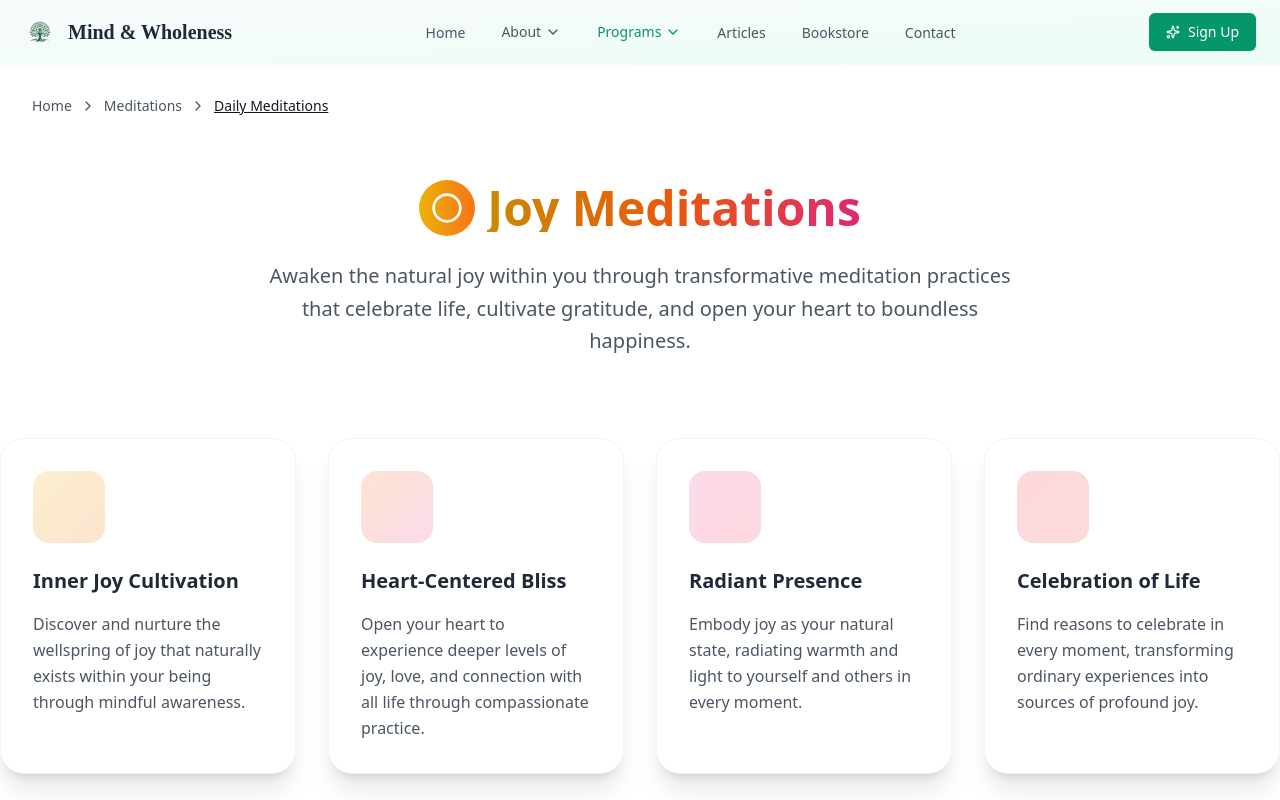
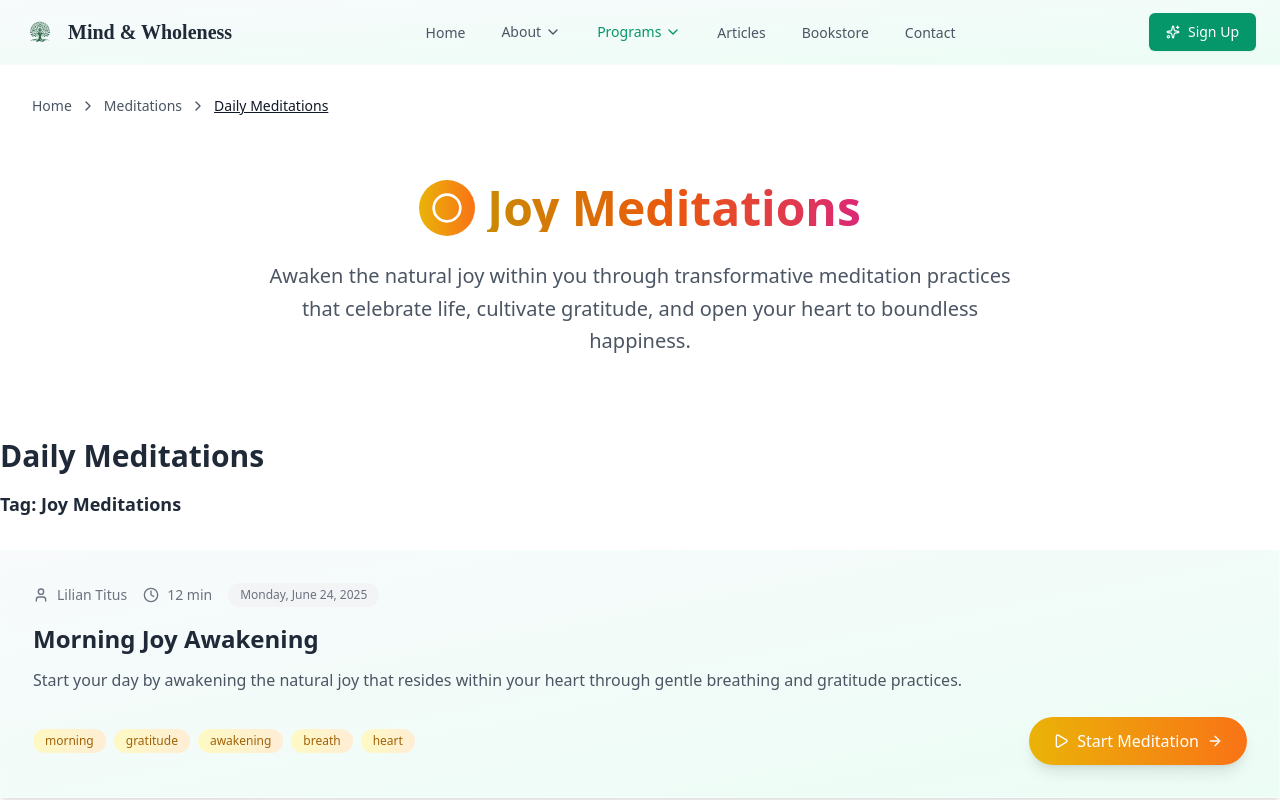
Before and after one commit to eldoJr/mind-and-wholeness, a React (Vite) app: page /programs/meditations/joy in a window 1280 px wide. Shown: the top 800 px of the page. Built offline with nearby package versions, Linux system fonts and the light colour scheme.

Commit message:
add: healing-3

```diff
--- a/src/components/sections/programs/meditations/topic/joy.tsx
+++ b/src/components/sections/programs/meditations/topic/joy.tsx
@@ -39,28 +39,7 @@ const JoyMeditations = () => {
     }
   ];
 
-  const practices = [
-    {
-      icon: <Smile className="w-10 h-10" />,
-      title: "Inner Joy Cultivation",
-      description: "Discover and nurture the wellspring of joy that naturally exists within your being through mindful awareness."
-    },
-    {
-      icon: <Heart className="w-10 h-10" />,
-      title: "Heart-Centered Bliss",
-      description: "Open your heart to experience deeper levels of joy, love, and connection with all life through compassionate practice."
-    },
-    {
-      icon: <Sun className="w-10 h-10" />,
-      title: "Radiant Presence",
-      description: "Embody joy as your natural state, radiating warmth and light to yourself and others in every moment."
-    },
-    {
-      icon: <Star className="w-10 h-10" />,
-      title: "Celebration of Life",
-      description: "Find reasons to celebrate in every moment, transforming ordinary experiences into sources of profound joy."
-    }
-  ];
+
 
   return (
     <section className="min-h-screen bg-white pb-16">
@@ -91,46 +70,10 @@ const JoyMeditations = () => {
           </p>
         </div>
 
-        {/* Featured Practices Grid */}
-        <div className="grid md:grid-cols-2 lg:grid-cols-4 gap-8 mb-16">
-          {practices.map((practice, index) => {
-            const gradients = [
-              "from-yellow-400 to-orange-400",
-              "from-orange-400 to-pink-400",
-              "from-pink-400 to-rose-400",
-              "from-rose-400 to-red-400"
-            ];
-            const iconBgs = [
-              "from-yellow-500/20 to-orange-500/20",
-              "from-orange-500/20 to-pink-500/20",
-              "from-pink-500/20 to-rose-500/20",
-              "from-rose-500/20 to-red-500/20"
-            ];
-            return (
-              <div
-                key={index}
-                className="group relative bg-white rounded-3xl p-8 shadow-xl hover:shadow-2xl transition-all duration-500 hover:-translate-y-3 border border-gray-100 overflow-hidden"
-              >
-                {/* Background Gradient */}
-                <div className={`absolute inset-0 bg-gradient-to-br ${gradients[index]} opacity-0 group-hover:opacity-5 transition-opacity duration-500`}></div>
-
-                <div className="relative z-10">
-                  <div className={`inline-flex p-4 rounded-2xl bg-gradient-to-br ${iconBgs[index]} mb-6 group-hover:scale-110 transition-transform duration-300`}>
-                    <div className={`text-transparent bg-gradient-to-r ${gradients[index]} bg-clip-text`}>
-                      {practice.icon}
-                    </div>
-                  </div>
-                  <h3 className="font-bold text-xl text-gray-800 mb-4 group-hover:text-transparent group-hover:bg-gradient-to-r group-hover:from-yellow-600 group-hover:to-orange-600 group-hover:bg-clip-text transition-all duration-300">{practice.title}</h3>
-                  <p className="text-gray-600 leading-relaxed">{practice.description}</p>
-                </div>
-              </div>
-            );
-          })}
-        </div>
-
         {/* Meditations Section */}
         <div className="mb-16">
-          <h2 className="text-3xl font-bold text-gray-800 mb-8 text-center">Featured Joy Meditations</h2>
+          <h2 className="text-3xl font-bold text-gray-800 mb-4">Daily Meditations</h2>
+          <h4 className="text-lg font-bold text-gray-800 mb-8">Tag: Joy Meditations</h4>
 
           <div className="space-y-8">
             {meditations.map((meditation) => (
--- a/src/components/sections/programs/meditations/topic/presence.tsx
+++ b/src/components/sections/programs/meditations/topic/presence.tsx
@@ -36,28 +36,7 @@ const PresenceMeditations = () => {
     }
   ];
 
-  const practices = [
-    {
-      icon: <Eye className="w-10 h-10" />,
-      title: "Mindful Awareness",
-      description: "Develop clear, non-judgmental awareness of the present moment and all that arises within conscious experience."
-    },
-    {
-      icon: <Focus className="w-10 h-10" />,
-      title: "Focused Attention",
-      description: "Cultivate single-pointed concentration and sustained attention to deepen your presence and inner stability."
-    },
-    {
-      icon: <Compass className="w-10 h-10" />,
-      title: "Inner Navigation",
-      description: "Learn to navigate your inner landscape with wisdom and compassionate awareness of your true nature."
-    },
-    {
-      icon: <Mountain className="w-10 h-10" />,
-      title: "Stable Presence",
-      description: "Develop unshakeable presence that remains steady and grounded through all of life's changes and challenges."
-    }
-  ];
+
 
   return (
     <section className="min-h-screen bg-white pb-16">
@@ -88,46 +67,10 @@ const PresenceMeditations = () => {
           </p>
         </div>
 
-        {/* Featured Practices Grid */}
-        <div className="grid md:grid-cols-2 lg:grid-cols-4 gap-8 mb-16">
-          {practices.map((practice, index) => {
-            const gradients = [
-              "from-indigo-400 to-purple-400",
-              "from-purple-400 to-violet-400",
-              "from-violet-400 to-fuchsia-400",
-              "from-blue-400 to-indigo-400"
-            ];
-            const iconBgs = [
-              "from-indigo-500/20 to-purple-500/20",
-              "from-purple-500/20 to-violet-500/20",
-              "from-violet-500/20 to-fuchsia-500/20",
-              "from-blue-500/20 to-indigo-500/20"
-            ];
-            return (
-              <div
-                key={index}
-                className="group relative bg-white rounded-3xl p-8 shadow-xl hover:shadow-2xl transition-all duration-500 hover:-translate-y-3 border border-gray-100 overflow-hidden"
-              >
-                {/* Background Gradient */}
-                <div className={`absolute inset-0 bg-gradient-to-br ${gradients[index]} opacity-0 group-hover:opacity-5 transition-opacity duration-500`}></div>
-
-                <div className="relative z-10">
-                  <div className={`inline-flex p-4 rounded-2xl bg-gradient-to-br ${iconBgs[index]} mb-6 group-hover:scale-110 transition-transform duration-300`}>
-                    <div className={`text-transparent bg-gradient-to-r ${gradients[index]} bg-clip-text`}>
-                      {practice.icon}
-                    </div>
-                  </div>
-                  <h3 className="font-bold text-xl text-gray-800 mb-4 group-hover:text-transparent group-hover:bg-gradient-to-r group-hover:from-indigo-600 group-hover:to-purple-600 group-hover:bg-clip-text transition-all duration-300">{practice.title}</h3>
-                  <p className="text-gray-600 leading-relaxed">{practice.description}</p>
-                </div>
-              </div>
-            );
-          })}
-        </div>
-
         {/* Meditations Section */}
         <div className="mb-16">
-          <h2 className="text-3xl font-bold text-gray-800 mb-8 text-center">Featured Presence Meditations</h2>
+          <h2 className="text-3xl font-bold text-gray-800 mb-4">Daily Meditations</h2>
+          <h4 className="text-lg font-bold text-gray-800 mb-8">Tag: Presence Meditations</h4>
 
           <div className="space-y-8">
             {meditations.map((meditation) => (
```
